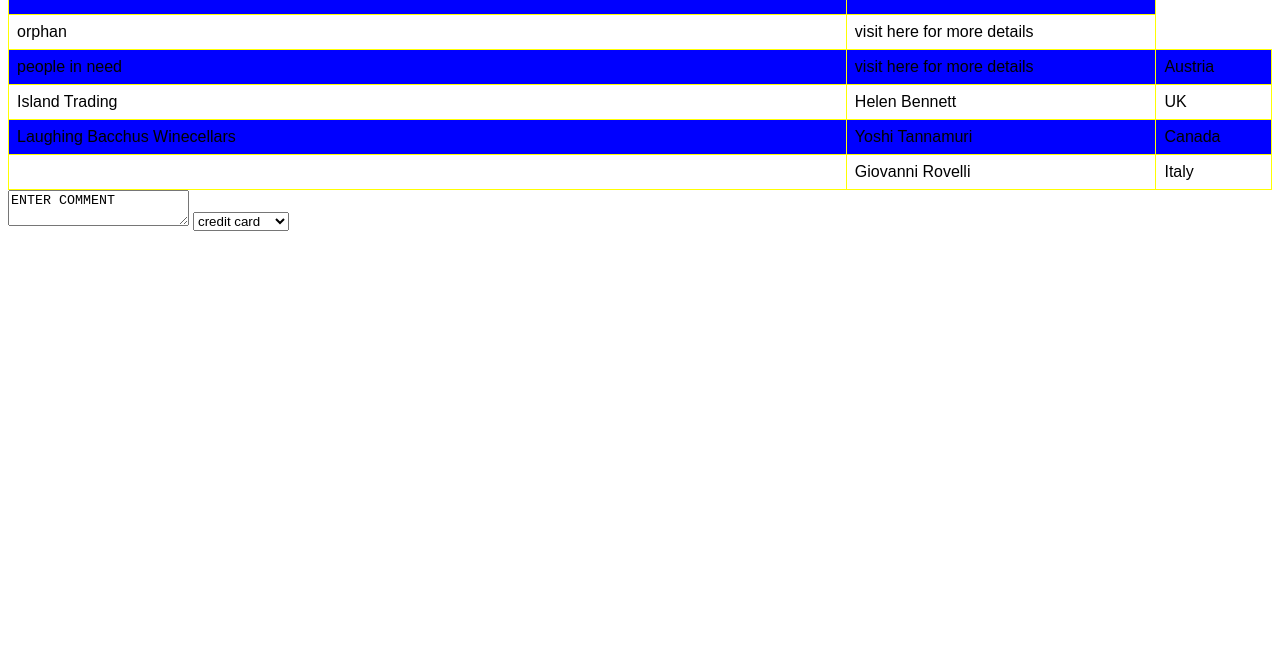
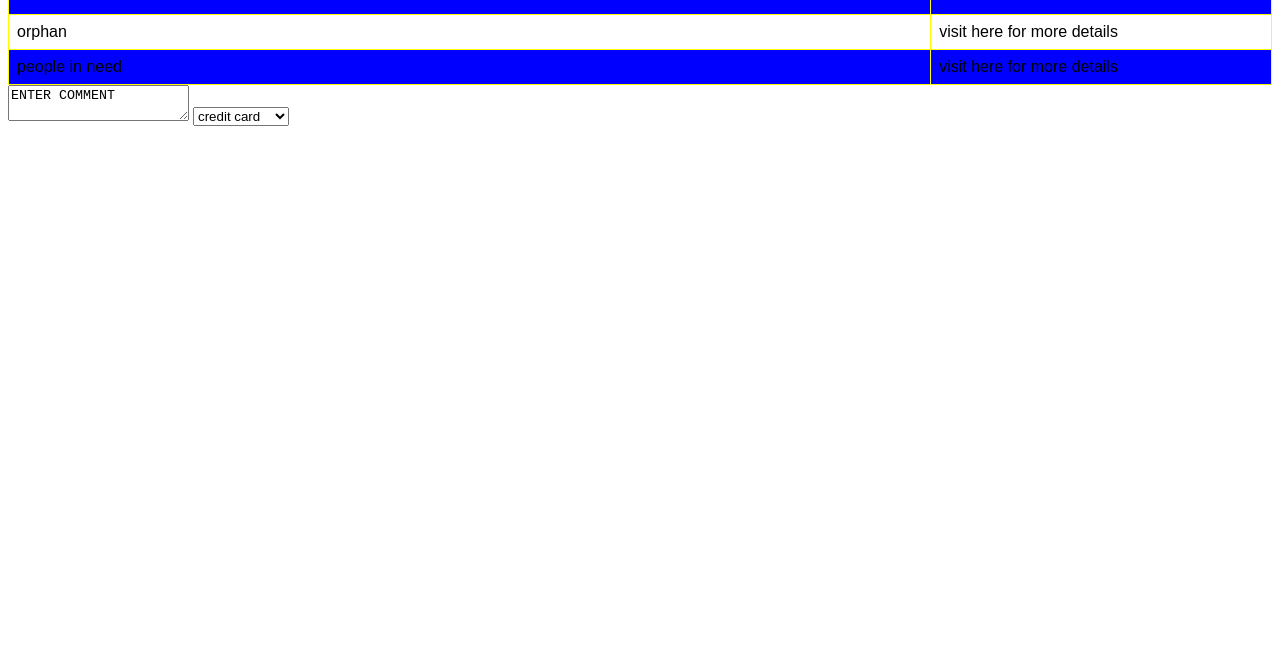
Before and after one commit to boss03/boss03.github.io, a plain HTML site: page index.html in a window 1280 px wide. Shown: the part 139-800 px from the top of the page. Drawn offline with Linux system fonts and the light colour scheme.

Commit message:
change file

```diff
--- a/index.html
+++ b/index.html
@@ -27,7 +27,7 @@ tr:nth-child(even) {
 }
 </style>
 </head>
-<background-img=""
+
 
 
 
@@ -56,23 +56,13 @@ tr:nth-child(even) {
   <tr>
     <td>people in need </td>
     <td>visit here for more details</td>
-    <td>Austria</td>
+
   </tr>
-  <tr>
-    <td>Island Trading</td>
-    <td>Helen Bennett</td>
-    <td>UK</td>
-  </tr>
-  <tr>
-    <td>Laughing Bacchus Winecellars</td>
-    <td>Yoshi Tannamuri</td>
-    <td>Canada</td>
-  </tr>
-  <tr>
-    <td></td>
-    <td>Giovanni Rovelli</td>
-    <td>Italy</td>
-  </tr>
+
+
+
+
+
 </table>
 
 
```
